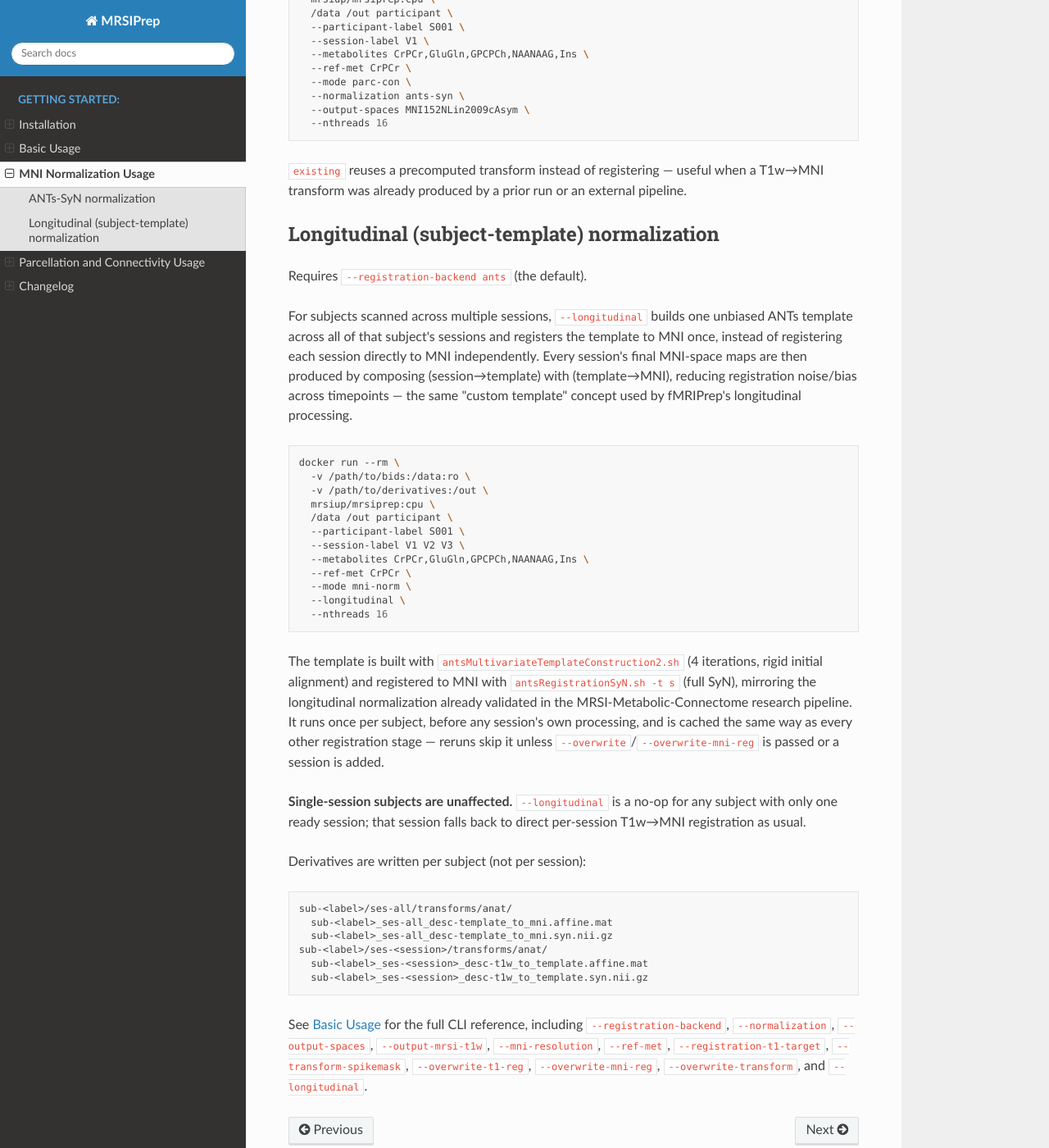
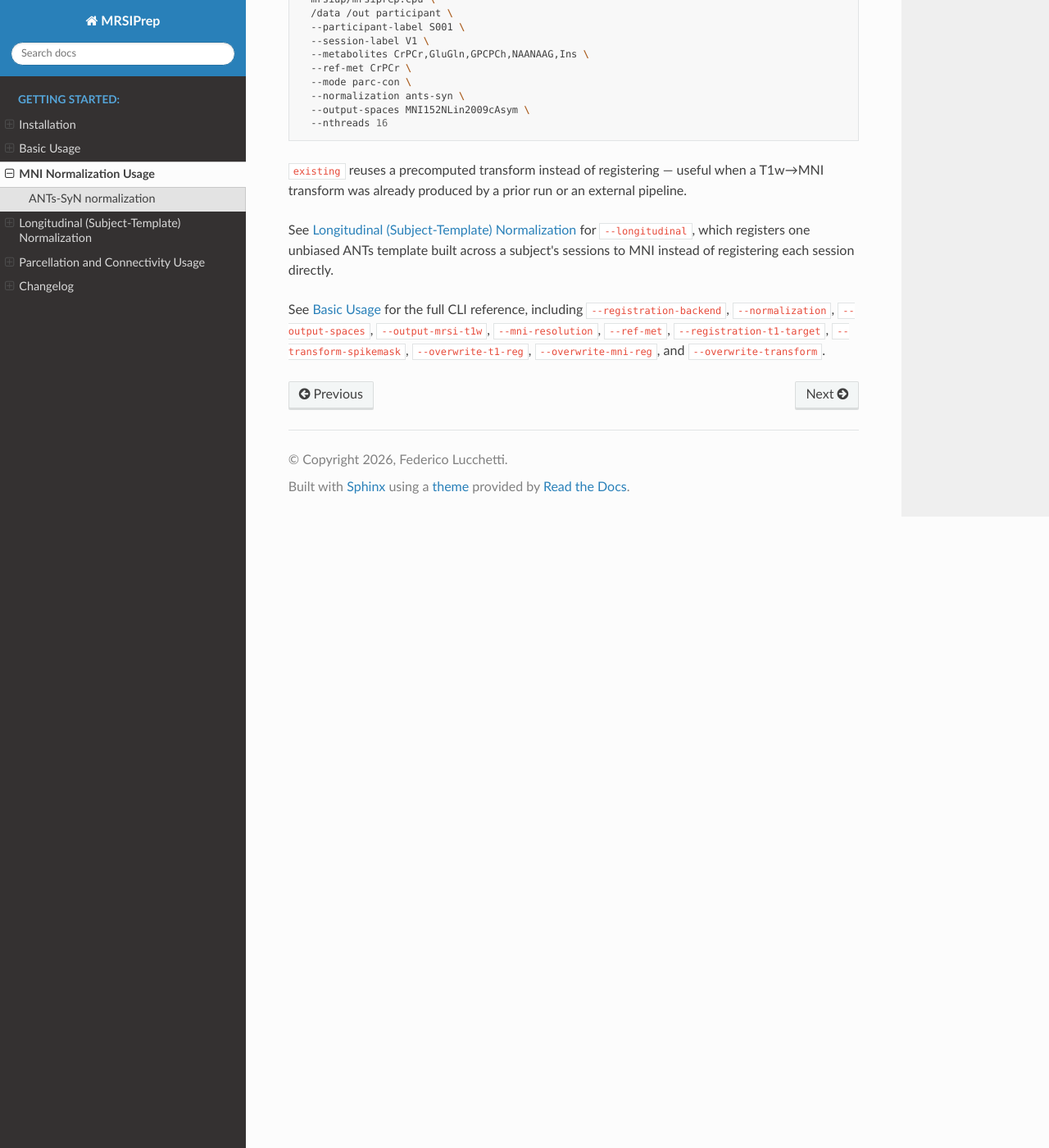
Before and after one commit to MRSI-Psychosis-UP/MRSIPrep, a Sphinx documentation site: the page built from docs/usage_normalization.md, in a window 1280 px wide and 1400 px high, scrolled down 1447 px. Shown: the whole window at 82% size. Built offline with Sphinx 7.4.7 and the Read the Docs theme 3.1.0, drawn with Linux system fonts in a browser that asks for light colours.

Commit message:
Split longitudinal (subject-template) normalization into its own doc page
Moves the --longitudinal section out of "MNI Normalization Usage" into a
standalone usage_longitudinal.md, alongside mni-norm and parc-con, with the
full algorithm, execution order/caching behavior, and derivative layout.

````diff
--- a/docs/usage_normalization.md
+++ b/docs/usage_normalization.md
@@ -82,58 +82,13 @@ docker run --rm \
 when a T1w→MNI transform was already produced by a prior run or an external
 pipeline.
 
-## Longitudinal (subject-template) normalization
-
-Requires `--registration-backend ants` (the default).
-
-For subjects scanned across multiple sessions, `--longitudinal` builds one
-unbiased ANTs template across all of that subject's sessions and registers
-the template to MNI once, instead of registering each session directly to
-MNI independently. Every session's final MNI-space maps are then produced by
-composing (session→template) with (template→MNI), reducing registration
-noise/bias across timepoints — the same "custom template" concept used by
-fMRIPrep's longitudinal processing.
-
-```bash
-docker run --rm \
-  -v /path/to/bids:/data:ro \
-  -v /path/to/derivatives:/out \
-  mrsiup/mrsiprep:cpu \
-  /data /out participant \
-  --participant-label S001 \
-  --session-label V1 V2 V3 \
-  --metabolites CrPCr,GluGln,GPCPCh,NAANAAG,Ins \
-  --ref-met CrPCr \
-  --mode mni-norm \
-  --longitudinal \
-  --nthreads 16
-```
-
-The template is built with `antsMultivariateTemplateConstruction2.sh`
-(4 iterations, rigid initial alignment) and registered to MNI with
-`antsRegistrationSyN.sh -t s` (full SyN), mirroring the longitudinal
-normalization already validated in the MRSI-Metabolic-Connectome research
-pipeline. It runs once per subject, before any session's own processing, and
-is cached the same way as every other registration stage — reruns skip it
-unless `--overwrite`/`--overwrite-mni-reg` is passed or a session is added.
-
-**Single-session subjects are unaffected.** `--longitudinal` is a no-op for
-any subject with only one ready session; that session falls back to direct
-per-session T1w→MNI registration as usual.
-
-Derivatives are written per subject (not per session):
-
-```text
-sub-<label>/ses-all/transforms/anat/
-  sub-<label>_ses-all_desc-template_to_mni.affine.mat
-  sub-<label>_ses-all_desc-template_to_mni.syn.nii.gz
-sub-<label>/ses-<session>/transforms/anat/
-  sub-<label>_ses-<session>_desc-t1w_to_template.affine.mat
-  sub-<label>_ses-<session>_desc-t1w_to_template.syn.nii.gz
-```
+See [Longitudinal (Subject-Template) Normalization](usage_longitudinal.md)
+for `--longitudinal`, which registers one unbiased ANTs template built
+across a subject's sessions to MNI instead of registering each session
+directly.
 
 See [Basic Usage](usage_basic.md) for the full CLI
 reference, including `--registration-backend`, `--normalization`,
 `--output-spaces`, `--output-mrsi-t1w`, `--mni-resolution`, `--ref-met`,
 `--registration-t1-target`, `--transform-spikemask`, `--overwrite-t1-reg`,
-`--overwrite-mni-reg`, `--overwrite-transform`, and `--longitudinal`.
+`--overwrite-mni-reg`, and `--overwrite-transform`.
````
Also changed, not shown: docs/changelog.md (+6 -0 lines), docs/index.md (+1 -0 lines), docs/usage_basic.md (+7 -5 lines), docs/usage_longitudinal.md (added, +111 -0 lines).
